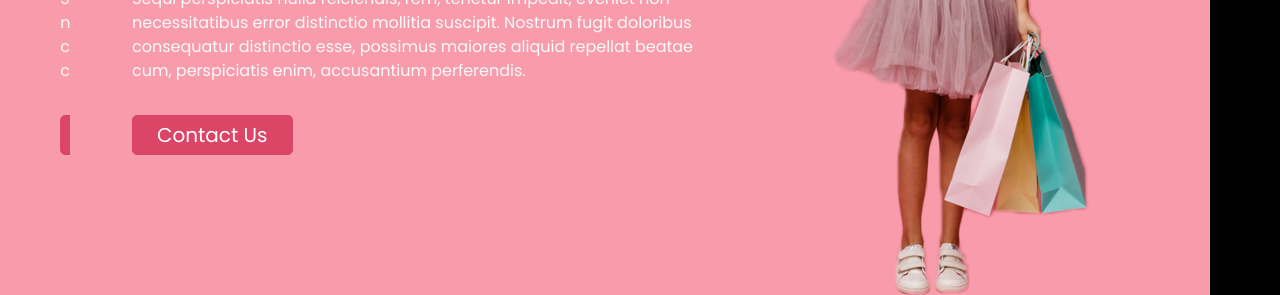
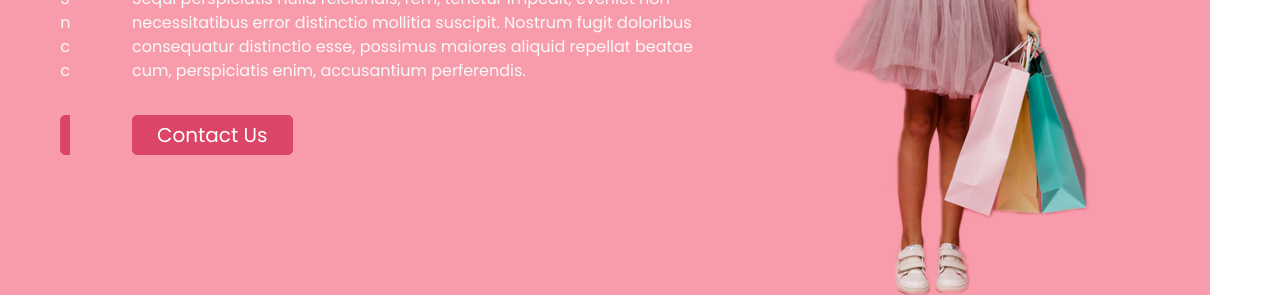
Before and after one commit to umair-khan767/gift-shop, a plain HTML site: page index.html in a window 1280 px wide. Shown: the part 395-690 px from the top of the page. Drawn offline with nearby package versions, Linux system fonts and the light colour scheme.

Commit message:
updATED BACKGROUND COLOR TO WHITE

```diff
--- a/style.css
+++ b/style.css
@@ -4,7 +4,7 @@
 body {
     font-family: "poppins", sans-serif;
     color: #101010;
-    background-color: #000000;
+    background-color: #fff;
   }
 
   .layout_padding {
```
